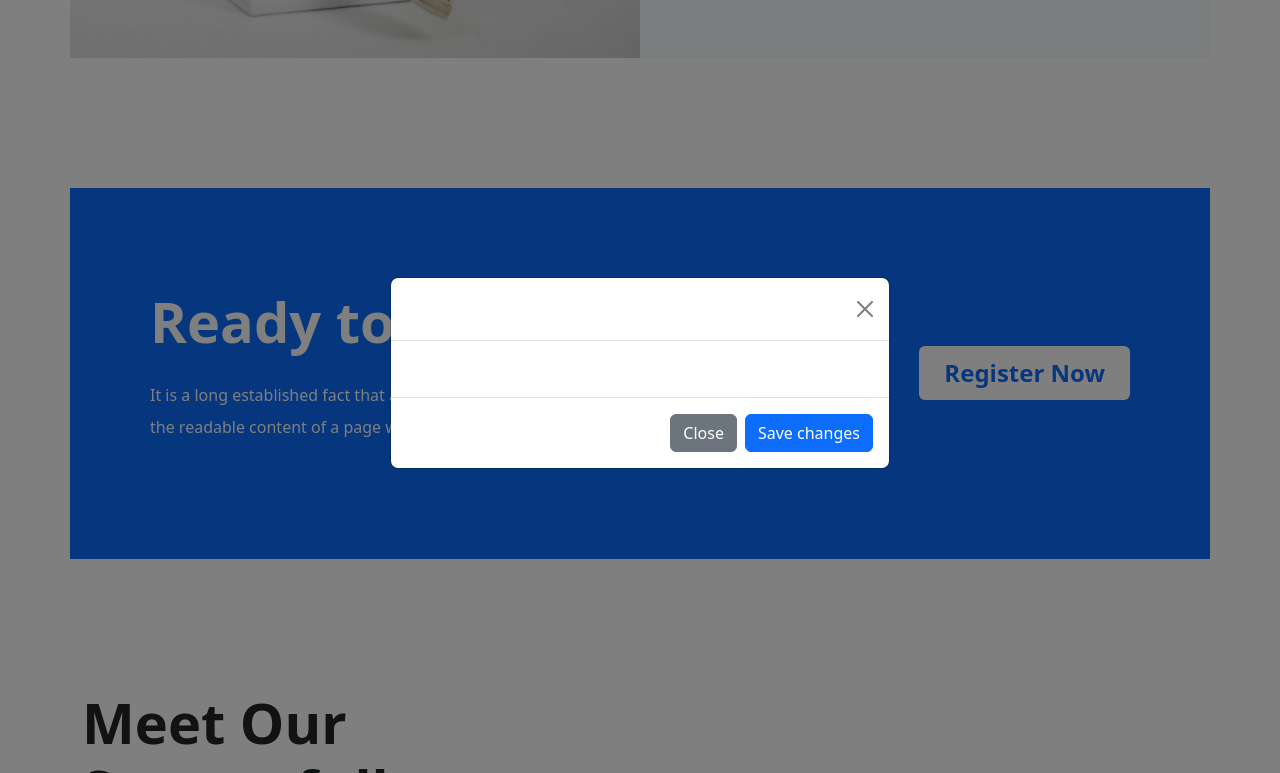
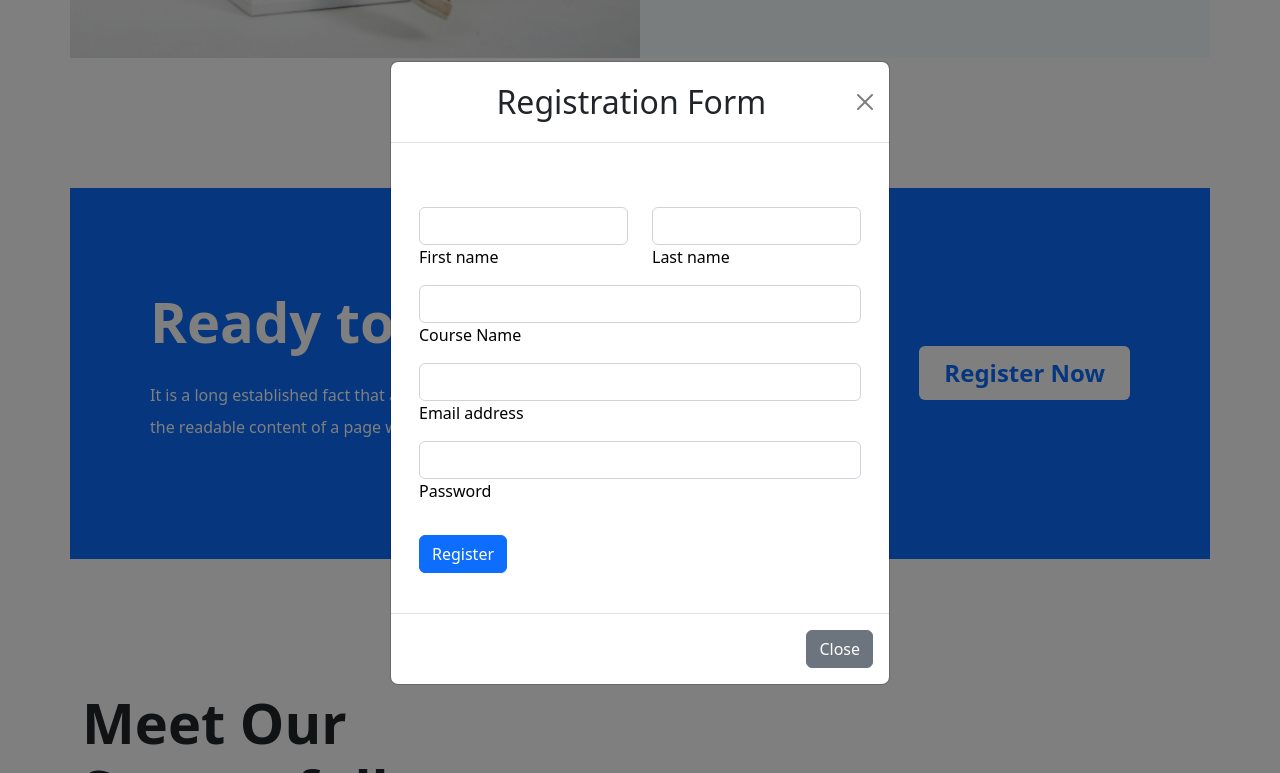
Before and after one commit to S-M-Mazharul-Islam-RIfat/hypersonic-coder, a plain HTML site: page index.html in a window 1280 px wide. Both pictures are taken after a click on the button "Register Now". Shown: the part 2952-3725 px from the top of the page. Drawn offline with nearby package versions, Linux system fonts and the light colour scheme.

Commit message:
added a registration form in modal body

```diff
--- a/index.html
+++ b/index.html
@@ -404,21 +404,63 @@
 
 
                                         <div class="modal-header">
-                                            <h5 class="modal-title" id="exampleModalLabel">Modal title</h5>
-                                            <button type="button" class="btn-close" data-bs-dismiss="modal"
-                                                aria-label="Close"></button>
+                                            <h2 class="modal-title text-dark mx-auto ps-5" id="exampleModalLabel">
+                                                Registration
+                                                Form</h3>
+                                                <button type="button" class="btn-close" data-bs-dismiss="modal"
+                                                    aria-label="Close"></button>
                                         </div>
                                         <div class="modal-body">
-                                            ...
+                                            <div class="container">
+                                                <div class="row mt-5">
+                                                    <div class="col-12">
+                                                        <form>
+                                                            <div class="row mb-2">
+                                                                <div class="col-6">
+                                                                    <div class="form-outline">
+                                                                        <input type="text" id="first-name"
+                                                                            class="form-control" />
+                                                                        <label class="form-label text-black"
+                                                                            for="first-name">First name</label>
+                                                                    </div>
+                                                                </div>
+                                                                <div class="col-6">
+                                                                    <div class="form-outline">
+                                                                        <input type="text" id="last-name"
+                                                                            class="form-control" />
+                                                                        <label class="form-label text-black"
+                                                                            for="last-name">Last name</label>
+                                                                    </div>
+                                                                </div>
+                                                            </div>
+                                                            <div class="form-outline mb-2">
+                                                                <input type="text" id="course-name"
+                                                                    class="form-control" />
+                                                                <label class="form-label text-black"
+                                                                    for="course-name">Course Name</label>
+                                                            </div>
+                                                            <div class="form-outline mb-2">
+                                                                <input type="email" id="email" class="form-control" />
+                                                                <label class="form-label text-black" for="email">Email
+                                                                    address</label>
+                                                            </div>
+                                                            <div class="form-outline mb-4">
+                                                                <input type="password" id="password"
+                                                                    class="form-control" />
+                                                                <label class="form-label text-black"
+                                                                    for="password">Password</label>
+                                                            </div>
+                                                            <button type="submit"
+                                                                class="btn btn-primary btn-block mb-4">Register</button>
+                                                        </form>
+                                                    </div>
+                                                </div>
+                                            </div>
                                         </div>
                                         <div class="modal-footer">
                                             <button type="button" class="btn btn-secondary"
                                                 data-bs-dismiss="modal">Close</button>
-                                            <button type="button" class="btn btn-primary">Save changes</button>
                                         </div>
-
-
-
                                     </div>
                                 </div>
                             </div>
@@ -650,10 +692,14 @@
             </div>
         </div>
     </footer>
+
     <!-- Footer Section End -->
 
 
+
     <!-- <div style="margin-bottom: 400px;"></div> -->
+
+
     <!-- Bootstrap Js file -->
     <script src="https://cdn.jsdelivr.net/npm/bootstrap@5.2.0/dist/js/bootstrap.bundle.min.js"
         integrity="sha384-A3rJD856KowSb7dwlZdYEkO39Gagi7vIsF0jrRAoQmDKKtQBHUuLZ9AsSv4jD4Xa"
```
